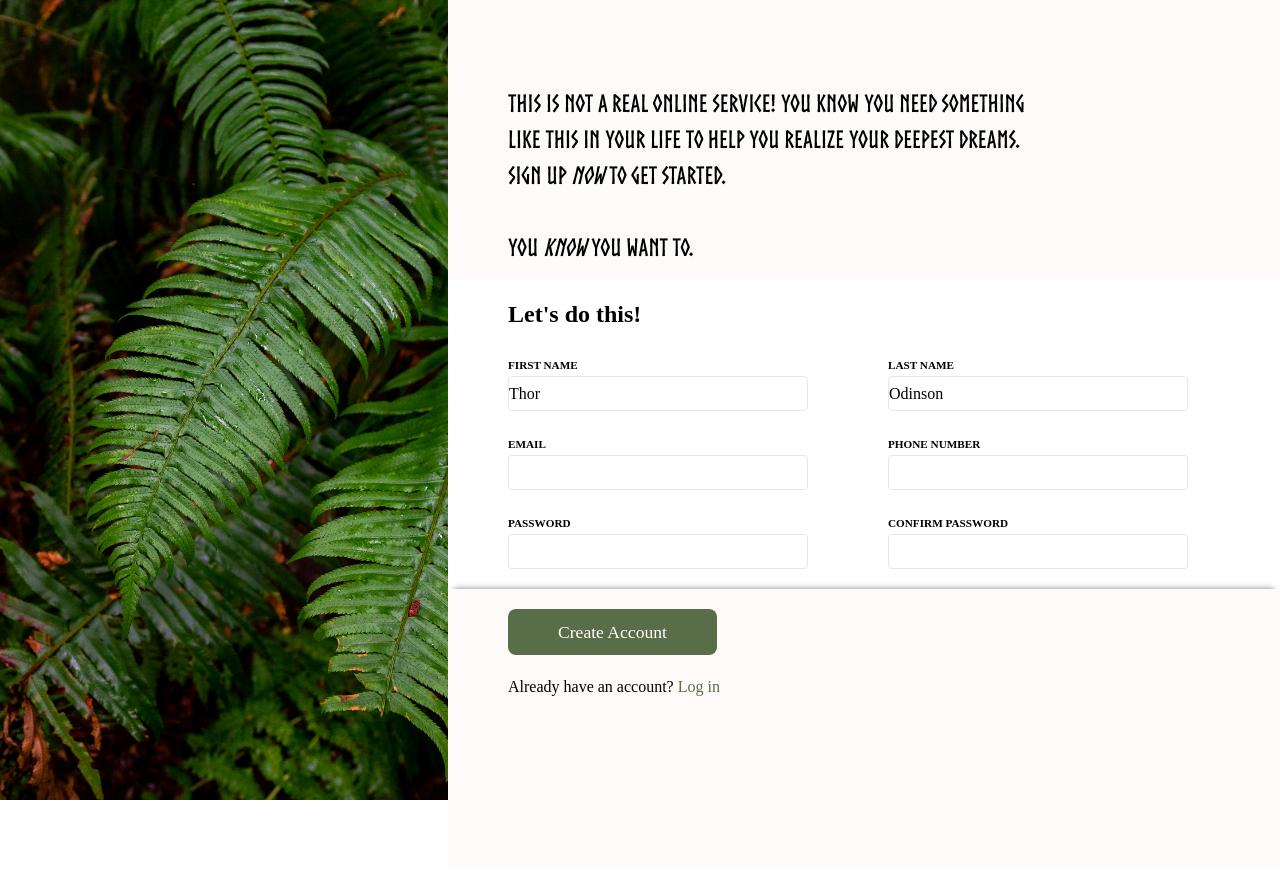
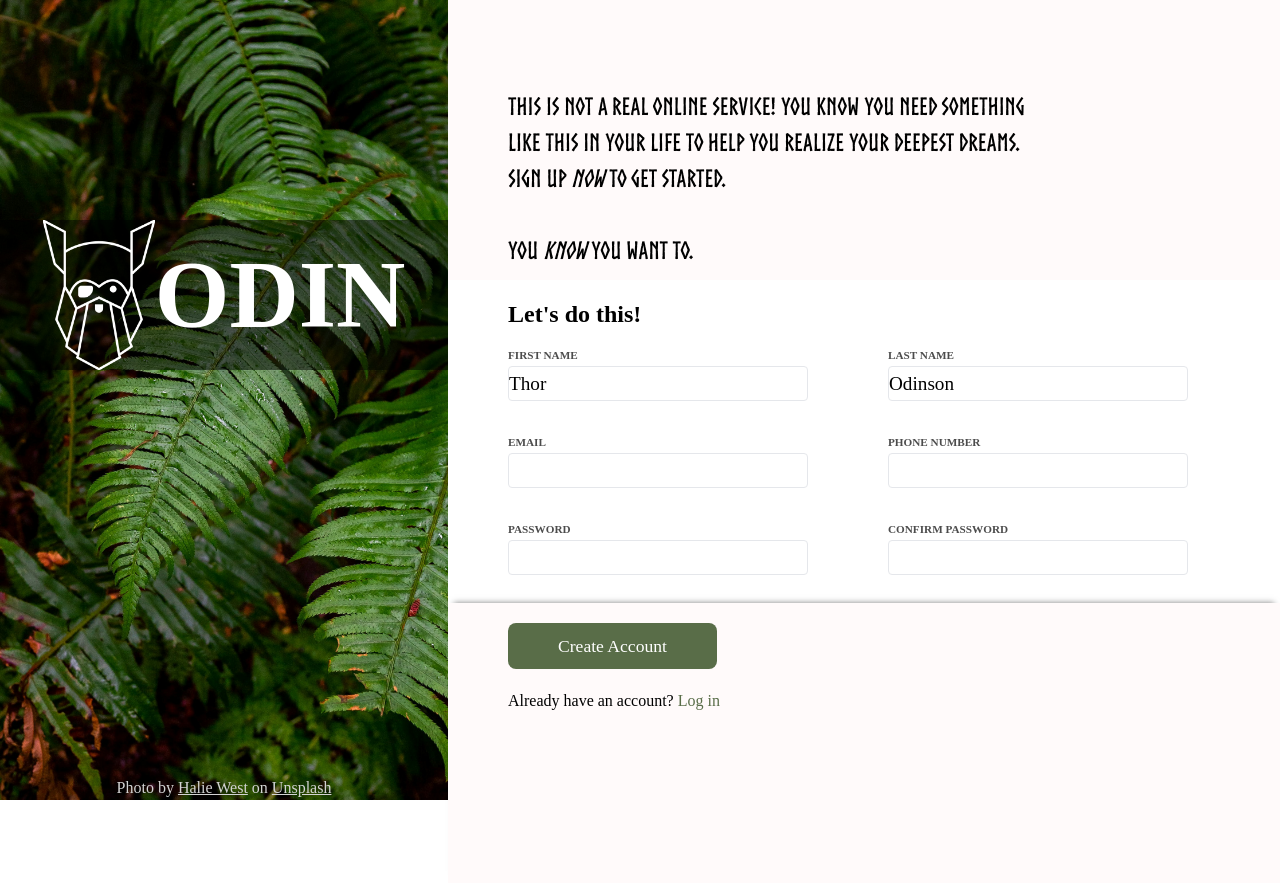
Before and after one commit to uncledreu/odin_sign-up_form, a plain HTML site: page index.html in a window 1280 px wide. Drawn offline with Linux system fonts and the light colour scheme.

Commit message:
Project completed
Every section of the project has been completed.

```diff
--- a/form.css
+++ b/form.css
@@ -105,7 +105,46 @@ body{
 /* right side section 1 css settings */
 
 .section1 h2{
-    margin-top: 70px;
+    margin-top: 75px;
+}
+
+.img-section{
+  display: flex;
+  flex-direction: column;
+  align-items: center;
+  justify-content: space-between;
+}
+
+
+.logo{
+  display: flex;
+  flex-direction: row;
+  justify-content: center;
+  background: rgba(0,0,0,0.5);
+  width: 100%;
+  height: 150px;
+  margin-top: 220px;
+
+}
+
+.logoWord{
+  display: flex;
+  align-items: center;
+}
+
+.logoWord h1{
+  color:white;
+  font-size: 6rem;
+}
+
+.odinImg img{
+  width: 100%;
+  height: 100%;
+  object-fit: cover;
+}
+
+.img-section p, .img-section a{
+  color:lightgray;
 }
 
 /* right side section 2 css settings */
@@ -113,8 +152,8 @@ body{
 .name, .contact, .password{
     display: flex;
     flex-direction: row;
-    margin-top: 20px;
-    margin-bottom: 20px;
+    margin-top: 10px;
+    margin-bottom: 28px;
 
 }
 
@@ -129,7 +168,8 @@ body{
 
 form label{
     font-size: .7rem;
-    font-weight: 600;
+    font-weight: 550;
+    color: rgba(0,0,0,0.7);
 
 }
 
@@ -138,6 +178,7 @@ input{
     border-radius: 4px;
     width: 300px;
     height: 35px;
+    font-size: 1.2rem;
 }
 
 input:active, input:focus{
@@ -164,15 +205,12 @@ button {
   margin-bottom: 20px;
 }
 
-form span{
+form a{
   color: var(--green-color);
+  text-decoration: none;
 }
 
 /* add margin on the right side of the elements in each section*/
-.section1 h2{
-  margin-left: 60px;
-}
-
 .section1 h2, .section2 h2, .name, .contact, .password, button, .btnWord p {
   margin-left: 60px;
 }
--- a/index.html
+++ b/index.html
@@ -8,7 +8,18 @@
     <title>Sign-up Form</title>
 </head>
 <body>
-    <div class="img-section"></div>
+    <div class="img-section">
+        <div class="logo">
+            <div class="odinImg">
+                <img src="/odin_sign-up_form/img/odin-lined.png" alt="odin logo">
+            </div>
+            <div class="logoWord">
+                <h1>ODIN</h1>
+            </div>
+        </div>
+        <p>Photo by <a href="https://unsplash.com/@haliewestphoto">Halie West</a> on
+            <a href="https://unsplash.com/photos/green-leaf-plant-in-close-up-photography-25xggax4bSA">Unsplash</a> </p>
+    </div>
     <div class="form-section">
         <div class="section1">
             <h2>This is not a real online service! You know you need something<br>
@@ -61,7 +72,7 @@
                 <div class="section3">
                     <div class="btnWord">
                         <button type="submit" class="btn">Create Account</button>
-                        <p>Already have an account? <span class="login">Log in</span></p>
+                        <p>Already have an account? <a href="">Log in</a></p>
                     </div>
                 </div>
             </form>
```
